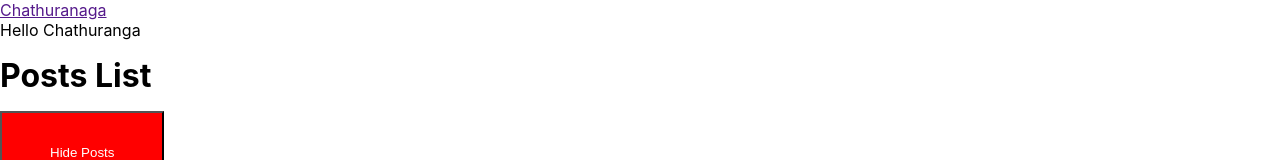
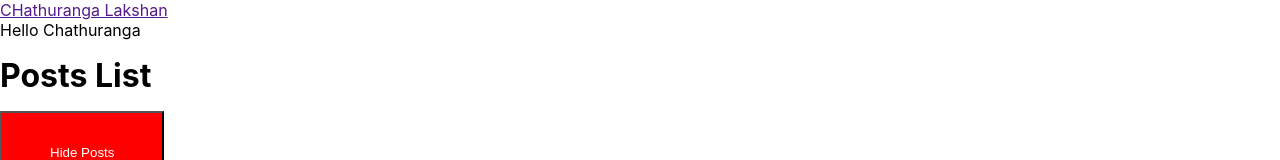
Before and after one commit to ChandareLC/ReactTutorials, a React (Create React App) app in the folder my-app/: page / in a window 1280 px wide. Shown: the top 160 px of the page. Built offline with nearby package versions, Linux system fonts and the light colour scheme.

Commit message:
Multiple Context with Context Consumer. Replace Context API with Composition Model

```diff
--- a/my-app/src/App.js
+++ b/my-app/src/App.js
@@ -14,19 +14,26 @@ function App() {
         name: 'Chathuranga',
         greet: function (){
             return 'Hello ' + this.name
-        }
-    }
+        },
+    };
+
+    let topBar = (
+        <div>
+            <a href="">Chathuranaga</a>
+            <div>{userData.greet()}</div>
+        </div>
+    )
   return (
     <div className="container mx-auto">
         <div className='flex'>
             <div className='w-1/5'>
+                {/*<Sidebar name ={topBar}>*/}
+                {/*</Sidebar>*/}
                 <Sidebar>
-                    <Navigation>
-                        <div>
-                            <a href="">Chathuranaga</a>
-                            <div>{userData.greet()}</div>
-                        </div>
-                    </Navigation>
+                    <div>
+                        <a href=''>CHathuranga Lakshan</a>
+                        <div> {userData.greet()}</div>
+                    </div>
                 </Sidebar>
             </div>
        <div className='w-4/5'>
--- a/my-app/src/Component/SideBar/sidebar.js
+++ b/my-app/src/Component/SideBar/sidebar.js
@@ -4,8 +4,9 @@ import Navigation from "../Navigation/navigation";
 export default class Sidebar extends Component{
     render() {
         return  (
-            <div>
+            <div> <Navigation>
                 {this.props.children}
+            </Navigation>
             </div>
         )
 
```
